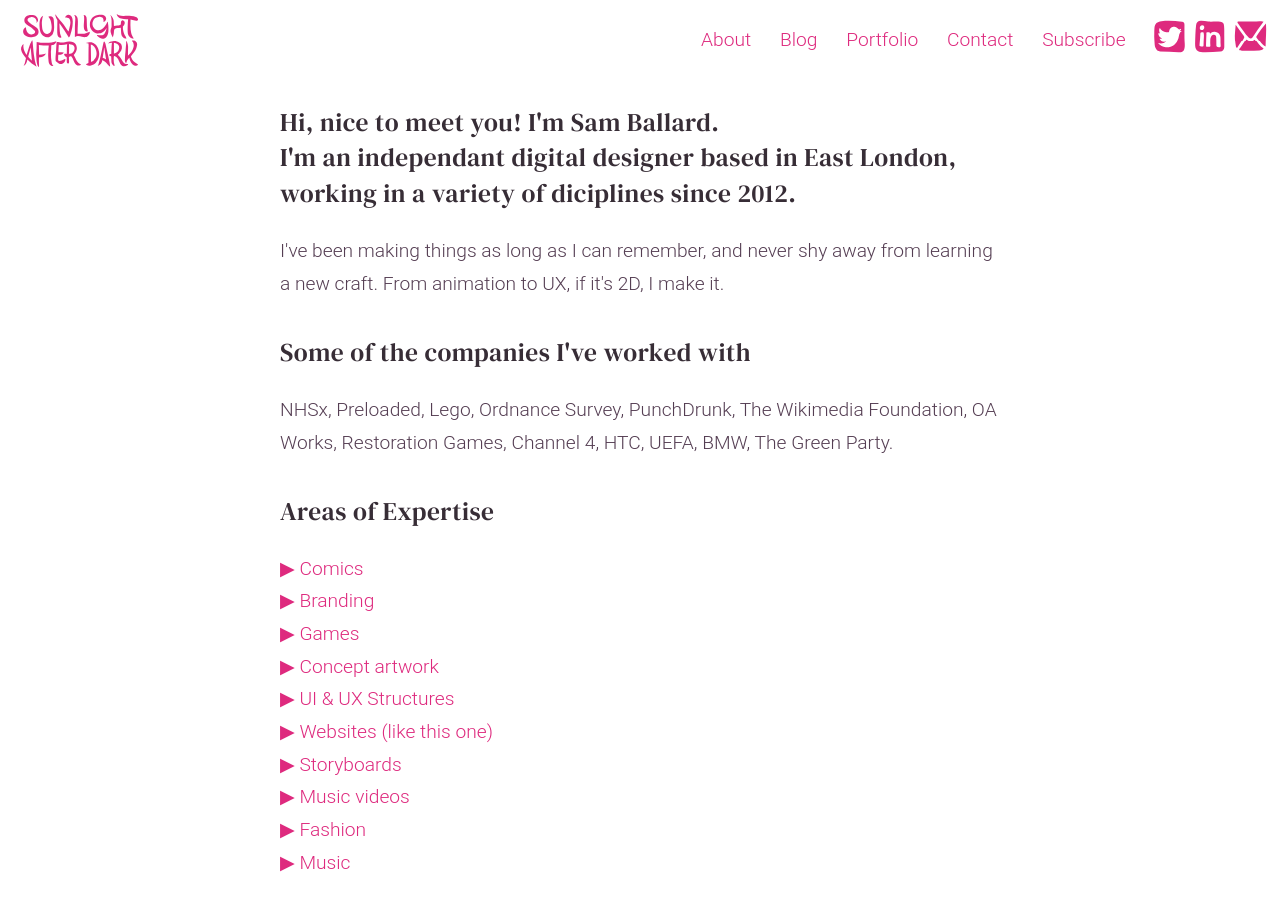
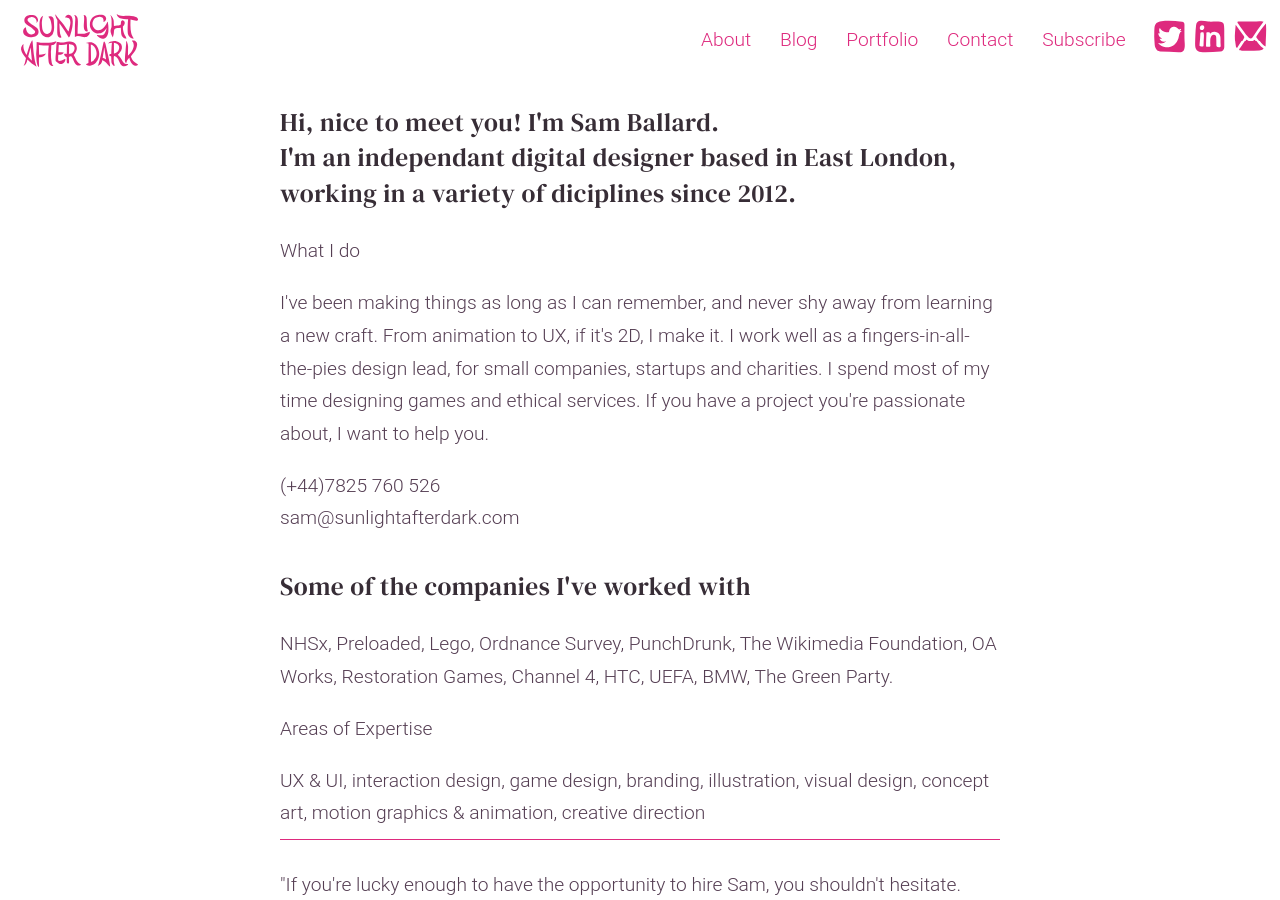
Before and after one commit to BaronBlackmore/SunlightAfterDark, a Jekyll site: the page built from about.html, in a window 1280 px wide and 900 px high. Built offline with Jekyll 4.4.1, drawn with Linux system fonts in a browser that asks for light colours.

Commit message:
Update about.html

```diff
--- a/about.html
+++ b/about.html
@@ -24,16 +24,24 @@
 		I'm an independant digital designer based in East London, working in a variety of diciplines since 2012.
 	</h5>
 
+	<p><strong>What I do</strong></p>
 	<p>
-		I've been making things as long as I can remember, and never shy away from learning a new craft. From animation to UX, if it's 2D, I make it.
+		I've been making things as long as I can remember, and never shy away from learning a new craft. From animation to UX, if it's 2D, I make it. I work well as a fingers-in-all-the-pies design lead, for small companies, startups and charities. I spend most of my time designing games and ethical services. If you have a project you're passionate about, I want to help you.
+	</p>
+
+	<p>
+		(+44)7825 760 526
+		<br>
+		sam@sunlightafterdark.com
 	</p>
 
 	<h5>Some of the companies I've worked with</h5>
 	<p>NHSx, Preloaded, Lego, Ordnance Survey, PunchDrunk, The Wikimedia Foundation, OA Works, Restoration Games, Channel 4, HTC, UEFA, BMW, The Green Party.</p>
 
 
-	<h5>Areas of Expertise</h5>
-	<ul>
+	<p><strong>Areas of Expertise</strong></p>
+	<p>UX & UI, interaction design, game design, branding, illustration, visual design, concept art, motion graphics & animation, creative direction</p>
+	<!-- <ul>
 	   <li><a href="http://clockworkquartet.com/prologue.html">&#x25b6;&#xfe0e;  Comics</a></li>
 	   <li><a href="/portfolio">&#x25b6;&#xfe0e; Branding</a></li>
 	   <li><a href="/portfolio">&#x25b6;&#xfe0e; Games</a></li>
@@ -45,9 +53,9 @@
 	   <li><a href="https://sunlightafterdark.com/2018/12/12/Chevron-hakama-trousers.html">&#x25b6;&#xfe0e; Fashion</a></li>
 	   <li><a href="https://sunlightafterdark.com/2019/12/03/Making-Music-Part-1&-58-I-fell-in-love-with-a-dying-keyboard.html">&#x25b6;&#xfe0e; Music</a></li>
 	</ul>
+ -->
+ 	<div class="line"></div>
 
-
-	<h5>Recommendations</h5>
 	<p><i>"If you're lucky enough to have the opportunity to hire Sam, you shouldn't hesitate. He's insanely hard working, endlessly creative, unphased by criticism and a pleasure to work with. He's not only an adept artist but also a mature designer, and will relish any new challenge he is given."</i></p>
 	<br>
 	<p>
```
